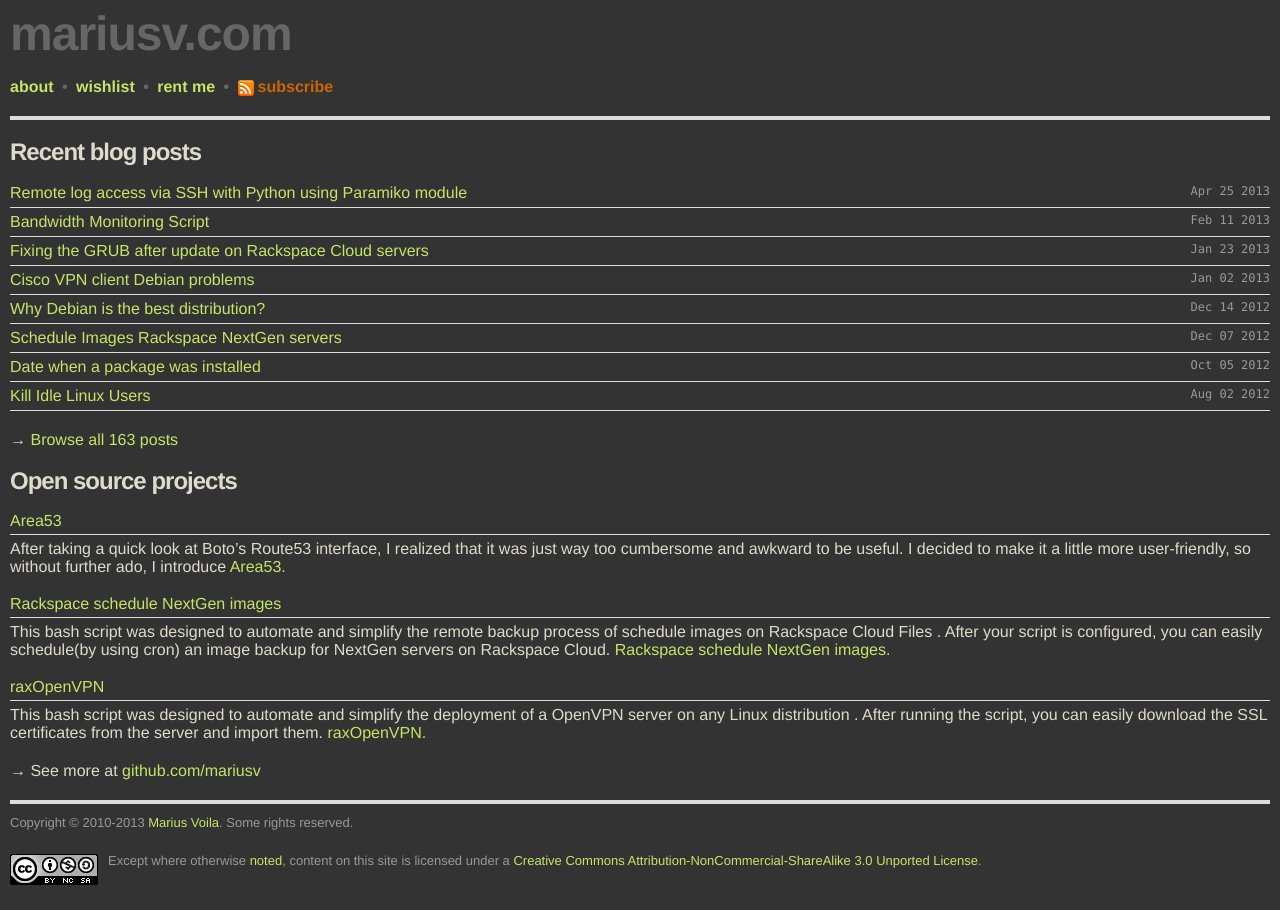
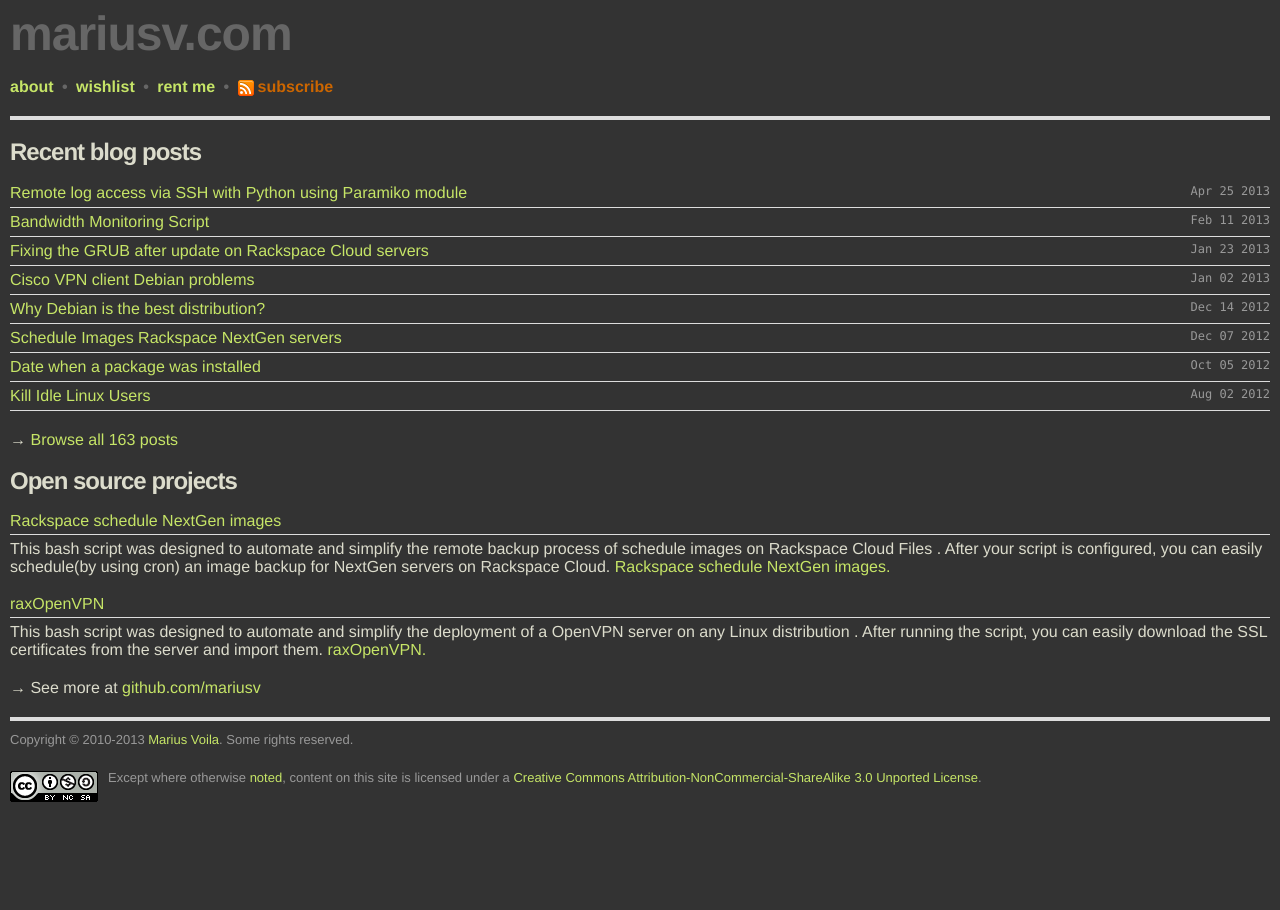
Before and after one commit to mariusv/mariusv.com, a Jekyll site: the page built from index.html, in a window 1280 px wide. Built offline with Jekyll 4.4.1, drawn with Linux system fonts in a browser that asks for light colours; Markdown is read by kramdown in place of the engine named in the settings.

Commit message:
removed post

```diff
--- a/index.html
+++ b/index.html
@@ -17,9 +17,6 @@
 <h2>Open source projects</h2>
 
 <div class="project-list">
-<h4><a title="Area53 on GitHub" href="https://github.com/mariusv/Area53">Area53</a></h4>
-<p>After taking a quick look at Boto’s Route53 interface, I realized that it was just way too cumbersome and awkward to be useful.
-I decided to make it a little more user-friendly, so without further ado, I introduce <a href="http://www.mariusv.com/python-interface-for-aws-route53">Area53.</a></p>
 
 <h4><a title="Schedule NextGen images on GitHub" href="https://github.com/mariusv/rackspace-schedule-images">Rackspace schedule NextGen images</a></h4>
 <p>This bash script was designed to automate and simplify the remote backup process of schedule images on Rackspace Cloud Files .
```
Also changed, not shown: r.txt (added).
